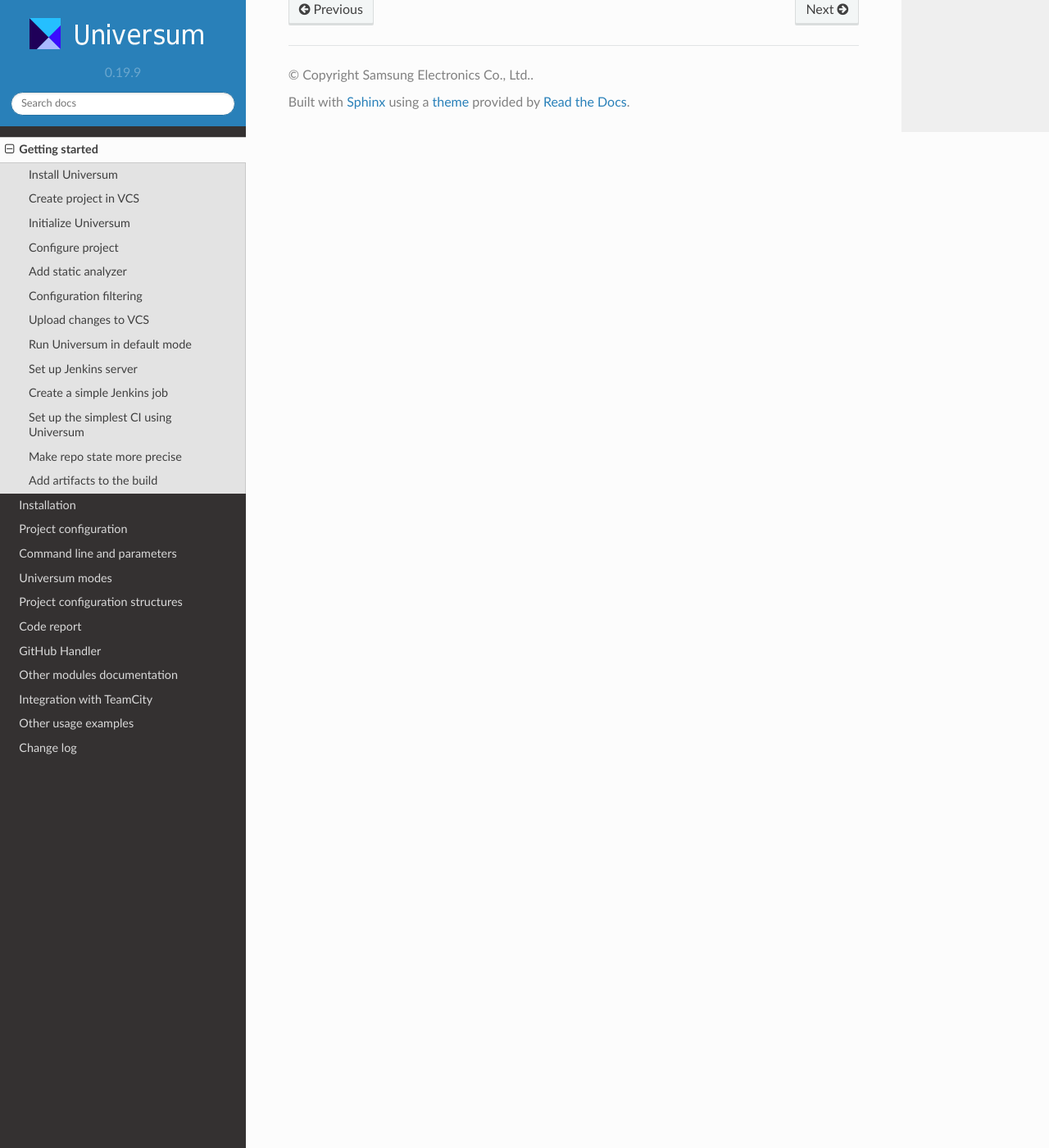
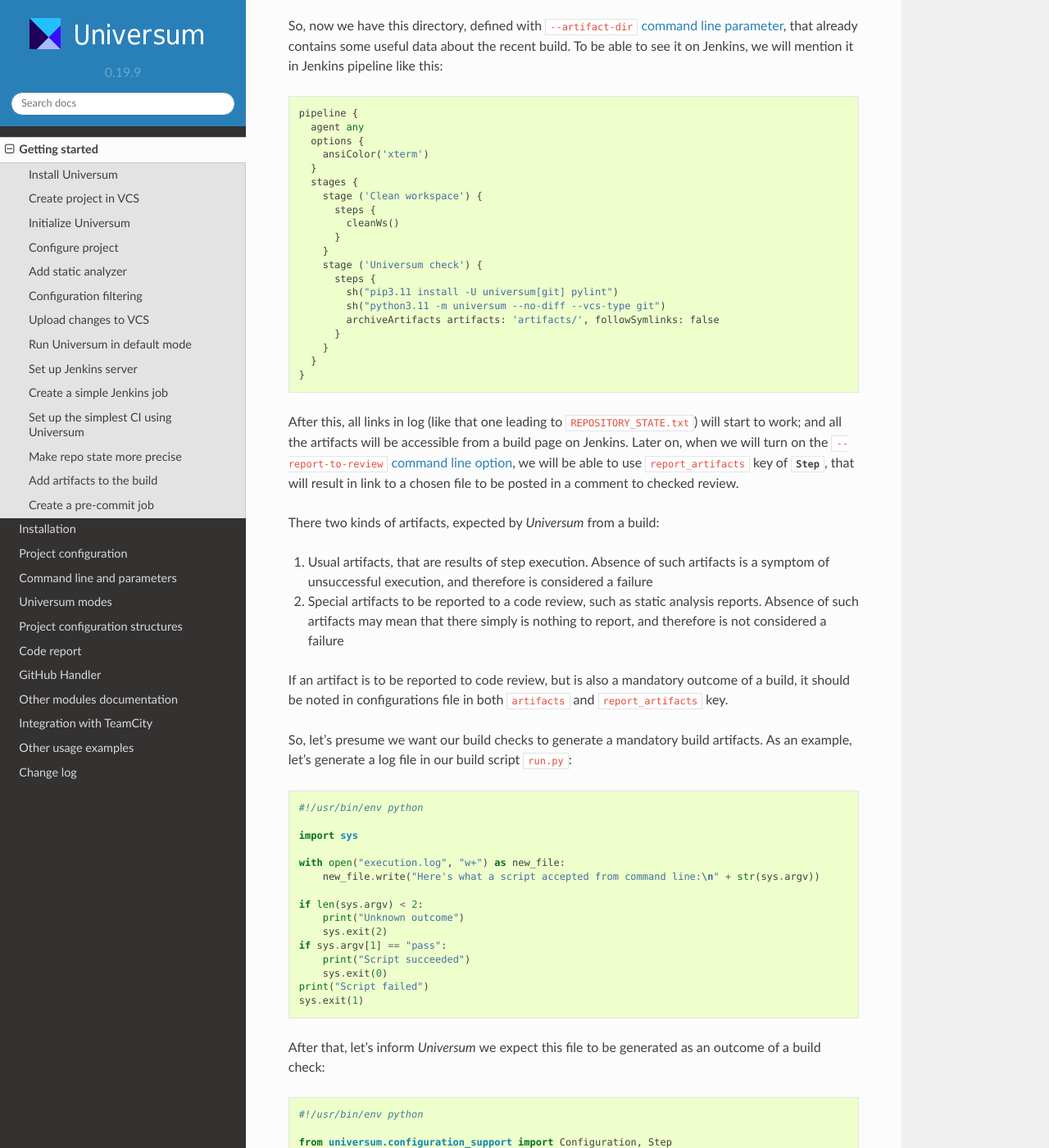
Before and after one commit to Samsung/Universum, a Sphinx documentation site: the page built from doc/guide.rst, in a window 1280 px wide and 1400 px high, scrolled down 12526 px. Shown: the whole window at 82% size. Built offline with Sphinx 7.4.7 and the Read the Docs theme 2.0.0, drawn with Linux system fonts in a browser that asks for light colours; some of the changed text lies outside the part shown.

Commit message:
update(docs): add a paragragh on artifacts to the guide

```diff
--- a/doc/guide.rst
+++ b/doc/guide.rst
@@ -17,6 +17,7 @@ GitHub application and Pylint analyzer. These are the steps to take:
 11. :ref:`Set up the simplest CI using Universum <guide#set-up-ci>`
 12. :ref:`Make repo state more precise <guide#set-repo-state>`
 13. :ref:`Add artifacts to the build <guide#add-artifacts>`
+14. :ref:`Create a pre-commit job <guide#pre-commit>`
 
 
 .. _guide#install:
@@ -879,5 +880,94 @@ Also, the contents of ``REPOSITORY_STATE.txt`` file will vary, but for now we wo
 Add artifacts to the build
 --------------------------
 
+So, now we have this directory, defined with ``--artifact-dir``
+`command line parameter <args.html#Artifact\ collection>`__, that already contains some useful data about the
+recent build. To be able to see it on Jenkins, we will mention it in Jenkins pipeline like this::
+
+    pipeline {
+      agent any
+      options {
+        ansiColor('xterm')
+      }
+      stages {
+        stage ('Clean workspace') {
+          steps {
+            cleanWs()
+          }
+        }
+        stage ('Universum check') {
+          steps {
+            sh("{pip} install -U universum[git] pylint")
+            sh("{python} -m universum --no-diff --vcs-type git")
+            archiveArtifacts artifacts: 'artifacts/', followSymlinks: false
+          }
+        }
+      }
+    }
+
+After this, all links in log (like that one leading to ``REPOSITORY_STATE.txt``) will start to work;
+and all the artifacts will be accessible from a build page on Jenkins. Later on, when we will turn on the
+``--report-to-review`` `command line option <args.html#Source\ files>`__, we will be able to use ``report_artifacts``
+key of :class:`~universum.configuration_support.Step`, that will result in link to a chosen file to be posted in
+a comment to checked review.
+
+There two kinds of artifacts, expected by `Universum` from a build:
+
+1. Usual artifacts, that are results of step execution. Absence of such artifacts is a symptom of unsuccessful
+   execution, and therefore is considered a failure
+2. Special artifacts to be reported to a code review, such as static analysis reports. Absence of
+   such artifacts may mean that there simply is nothing to report, and therefore is not considered a failure
+
+If an artifact is to be reported to code review, but is also a mandatory outcome of a build, it should be noted
+in configurations file in both ``artifacts`` and ``report_artifacts`` key.
+
+So, let's presume we want our build checks to generate a mandatory build artifacts. As an example, let's generate
+a log file in our build script ``run.py``::
+
+    #!/usr/bin/env python
+
+    import sys
+
+    with open("execution.log", "w+") as new_file:
+        new_file.write("Here's what a script accepted from command line:\n" + str(sys.argv))
+
+    if len(sys.argv) < 2:
+        print("Unknown outcome")
+        sys.exit(2)
+    if sys.argv[1] == "pass":
+        print("Script succeeded")
+        sys.exit(0)
+    print("Script failed")
+    sys.exit(1)
+
+After that, let's inform `Universum` we expect this file to be generated as an outcome of a build check::
+
+    #!/usr/bin/env python
+
+    from universum.configuration_support import Configuration, Step
+
+    configs = Configuration([
+        Step(name='Run script', command=['python3.7', 'run.py', 'pass'], artifacts="execution.log"),
+        dict(name="Pylint check", code_report=True, command=[
+            "python3.7", "-m", "universum.analyzers.pylint", "--result-file", "${CODE_REPORT_FILE}", "--files", "*.py"
+        ])
+    ])
+
+    if __name__ == '__main__':
+        print(configs.dump())
+
+Actually, if we expect more than one log file to be generated, we can pass ``artifacts="*.log"`` to collect
+all of them. But, be aware: if any of this log files are committed to the repo, the build will fail, as the file,
+expected to be created by step execution, is already present in project directory. If, however, such file is to be
+generated anew instead of the already committed one (this is a common case for builds, utilizing
+:ref:`submit <additional_commands#submit>` `Universum` mode), there's another helpful
+:class:`~universum.configuration_support.Step` key: ``artifact_prebuild_clean=True``.
+
+
+.. _guide#pre-commit:
+
+Create a pre-commit job
+-----------------------
+
 
 .. TBD
```
